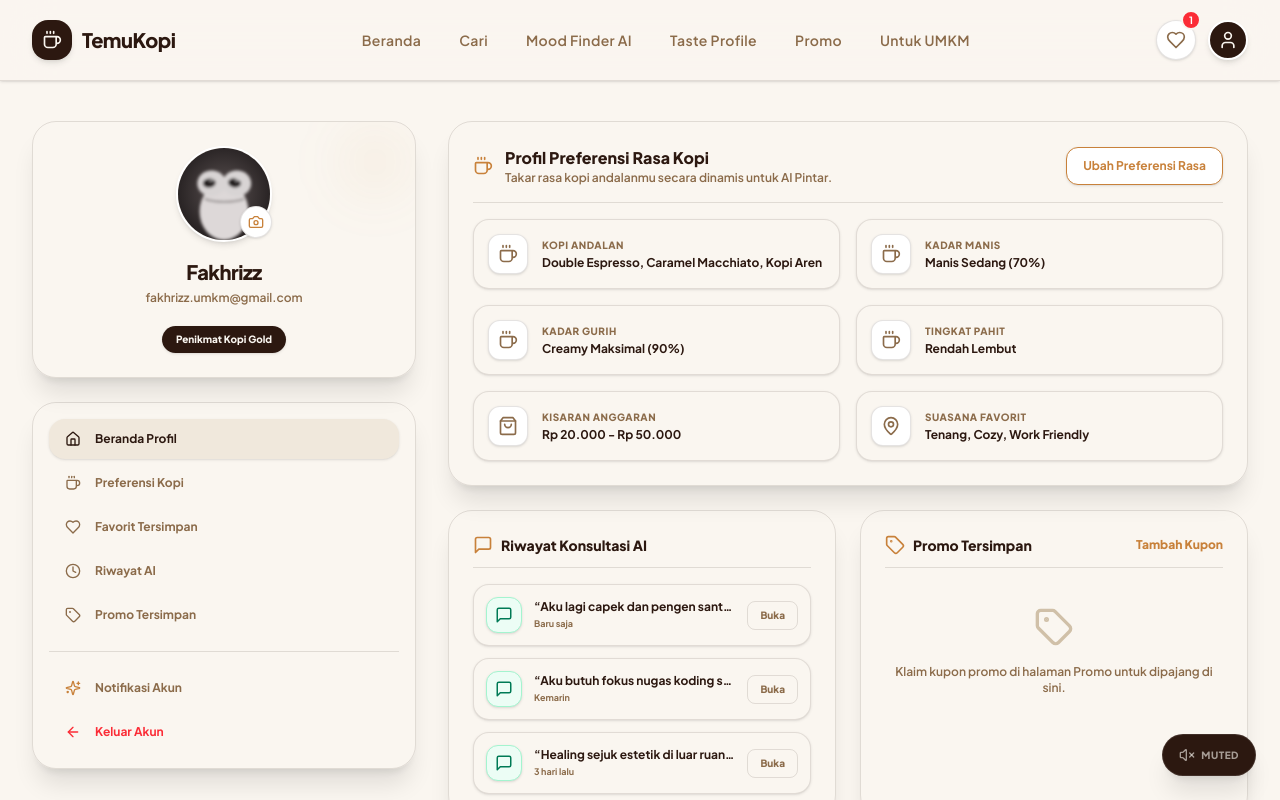
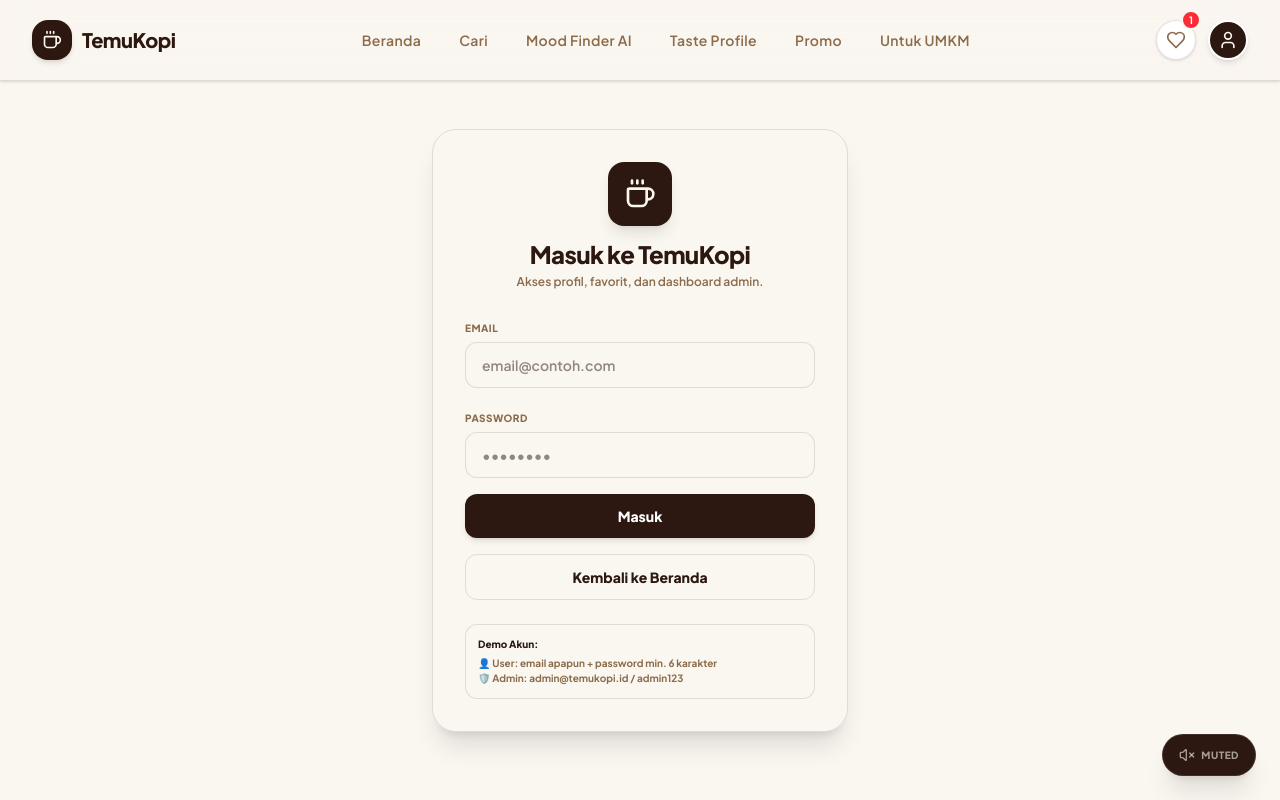
Before and after one commit to potydev/TemuKopi-Project, a React (Vite) app: page / in a window 1280 px wide. Both pictures are taken after a click on the button 1228 px from the left and 40 px from the top of the page. Shown: the top 800 px of the page. Built offline with nearby package versions, Linux system fonts and the light colour scheme.

Commit message:
Refaktor: menyederhanakan manajemen status login dan komponen UI.

```diff
--- a/src/app/App.tsx
+++ b/src/app/App.tsx
@@ -8,6 +8,10 @@ import {
   User, ShoppingBag, Map, Leaf, Utensils, Globe, Volume2, VolumeX,
 } from "lucide-react";
 import { ImageWithFallback } from "@/app/components/figma/ImageWithFallback";
+import { useApp } from "@/app/context/AppContext";
+import { LoginPage } from "@/app/pages/LoginPage";
+import { AdminPage } from "@/app/components/AdminPage";
+import { toast } from "sonner";
 
 // Import category icons
 import nugasIcon from "@/imports/nugas.png";
@@ -21,7 +25,7 @@ import malamIcon from "@/imports/malam.png";
 import favIcon from "@/imports/fav.png";
 import clockIcon from "@/imports/clock.png";
 
-type Page = "home" | "mood" | "rekomendasi" | "pencarian" | "detail" | "menu" | "promo" | "umkm" | "ulasan" | "favorit" | "profil";
+type Page = "home" | "mood" | "rekomendasi" | "pencarian" | "detail" | "menu" | "promo" | "umkm" | "ulasan" | "favorit" | "profil" | "login" | "admin";
 
 // ── Helpers ────────────────────────────────────────────────────────────────────
 const unsplash = (id: string, w = 800, h = 500) =>
@@ -45,6 +49,7 @@ interface Shop {
   reason: string;
   facilities: string[];
   city: string;
+  active?: boolean;
 }
 
 const INITIAL_SHOPS: Shop[] = [
@@ -425,6 +430,7 @@ function ShopCard({
 
 // ── Navbar ─────────────────────────────────────────────────────────────────────
 function Navbar({ page, nav, favCount }: { page: Page; nav: (p: Page) => void; favCount: number }) {
+  const { user } = useApp();
   const [open, setOpen] = useState(false);
   const links: { label: string; p: Page }[] = [
     { label: "Beranda", p: "home" },
@@ -473,7 +479,11 @@ function Navbar({ page, nav, favCount }: { page: Page; nav: (p: Page) => void; f
               )}
             </button>
             <button
-              onClick={() => nav("profil")}
+              onClick={() => {
+                if (!user) nav("login");
+                else if (user.role === "admin") nav("admin");
+                else nav("profil");
+              }}
               className="w-10 h-10 rounded-full bg-[#2C1810] flex items-center justify-center transition-spring hover:scale-110 active:scale-90 shadow-md border-2 border-white hover:bg-[#C8813A]"
             >
               <User className="w-5 h-5 text-[#FAF6F0]" />
@@ -512,6 +522,7 @@ function Navbar({ page, nav, favCount }: { page: Page; nav: (p: Page) => void; f
 
 // ── Bottom Nav (Mobile) ────────────────────────────────────────────────────────
 function BottomNav({ page, nav }: { page: Page; nav: (p: Page) => void }) {
+  const { user } = useApp();
   const items = [
     { Icon: Home, label: "Beranda", p: "home" as Page },
     { Icon: Search, label: "Cari", p: "pencarian" as Page },
@@ -525,7 +536,15 @@ function BottomNav({ page, nav }: { page: Page; nav: (p: Page) => void }) {
         {items.map(({ Icon, label, p }) => (
           <button
             key={p}
-            onClick={() => nav(p)}
+            onClick={() => {
+              if (p === "profil") {
+                if (!user) nav("login");
+                else if (user.role === "admin") nav("admin");
+                else nav("profil");
+              } else {
+                nav(p);
+              }
+            }}
             className="flex-1 flex flex-col items-center gap-0.5 py-3 transition-transform active:scale-95"
           >
             <Icon className={`w-5 h-5 transition-transform duration-200 ${page === p ? "text-[#C8813A] scale-110" : "text-[#8B6B4A]"}`} />
@@ -704,7 +723,7 @@ function HomePage({
           </button>
         </div>
         <div className="grid grid-cols-1 sm:grid-cols-2 lg:grid-cols-4 gap-6">
-          {shops.slice(0, 4).map((shop) => (
+          {shops.filter((s) => s.active !== false).slice(0, 4).map((shop) => (
             <ShopCard
               key={shop.id}
               shop={shop}
@@ -1313,6 +1332,7 @@ function PencarianPage({
 
   // Dynamic Filtering Logic based on active search states!
   const filteredShops = shops
+    .filter((shop) => shop.active !== false)
     .filter((shop) => {
       // 1. Search Query
       if (searchQuery.trim()) {
@@ -2678,6 +2698,19 @@ function ProfilPage({
   shops: Shop[];
   claimedPromos: Set<number>;
 }) {
+  const { user, setUser } = useApp();
+
+  useEffect(() => {
+    if (!user) {
+      nav("login");
+    }
+  }, [user, nav]);
+
+  if (!user) return null;
+
+  const displayName = user.name;
+  const displayEmail = user.email;
+  const displayRole = user.role === "admin" ? "Administrator" : (user.role === "merchant" ? "Merchant Partner" : "Penikmat Kopi Gold");
   const menuItems = [
     { icon: <Home className="w-4 h-4" />, label: "Beranda Profil", active: true },
     { icon: <Coffee className="w-4 h-4" />, label: "Preferensi Kopi" },
@@ -2721,20 +2754,28 @@ function ProfilPage({
             <div className="relative w-24 h-24 mx-auto mb-4">
               <img
                 src={PROFILE_IMAGE}
-                alt="Foto profil Fakhrizz"
+                alt={`Foto profil ${displayName}`}
                 className="w-24 h-24 rounded-full object-cover bg-[#F0E8DC] border-2 border-white shadow-md"
               />
               <button className="absolute right-0 bottom-1 w-8 h-8 rounded-full bg-white border border-border/30 shadow flex items-center justify-center cursor-pointer text-[#C8813A]">
                 <Camera className="w-4 h-4" />
               </button>
             </div>
-            <h1 className="text-xl font-extrabold text-[#2C1810] tracking-tight">Fakhrizz</h1>
-            <p className="text-xs text-[#8B6B4A] font-semibold mt-1 mb-5">fakhrizz.umkm@gmail.com</p>
-            <div className="flex gap-2 justify-center">
+            <h1 className="text-xl font-extrabold text-[#2C1810] tracking-tight">{displayName}</h1>
+            <p className="text-xs text-[#8B6B4A] font-semibold mt-1 mb-5">{displayEmail}</p>
+            <div className="flex gap-2 justify-center flex-wrap">
               <span className="text-[10px] font-extrabold bg-[#2C1810] text-[#FAF6F0] px-3.5 py-1.5 rounded-full shadow-sm">
-                Penikmat Kopi Gold
+                {user?.role === "admin" ? "🛡️ Administrator" : "Penikmat Kopi Gold"}
               </span>
             </div>
+            {user?.role === "admin" && (
+              <button
+                onClick={() => nav("admin")}
+                className="mt-4 w-full py-2.5 rounded-xl bg-gradient-to-r from-[#C8813A] to-[#A0641F] text-white text-xs font-extrabold shadow-md hover:shadow-lg transition-all"
+              >
+                Buka Admin Dashboard →
+              </button>
+            )}
 
             <div className="grid grid-cols-4 gap-2 mt-6 pt-6 border-t border-border/30 lg:hidden">
               {[
@@ -2771,7 +2812,14 @@ function ProfilPage({
               <button className="w-full flex items-center gap-3.5 rounded-2xl px-4 py-3 text-xs font-bold text-[#8B6B4A] hover:bg-[#FAF6F0]">
                 <Sparkles className="w-4 h-4 text-[#C8813A]" /> Notifikasi Akun
               </button>
-              <button className="w-full flex items-center gap-3.5 rounded-2xl px-4 py-3 text-xs font-bold text-red-500 hover:bg-red-50">
+              <button
+                onClick={() => {
+                  setUser(null);
+                  toast.success("Berhasil keluar akun.");
+                  nav("home");
+                }}
+                className="w-full flex items-center gap-3.5 rounded-2xl px-4 py-3 text-xs font-bold text-red-500 hover:bg-red-50"
+              >
                 <ArrowRight className="w-4 h-4 rotate-180" /> Keluar Akun
               </button>
             </div>
@@ -2916,8 +2964,35 @@ function ProfilPage({
 
 // ── Root App Component ────────────────────────────────────────────────────────
 export default function App() {
+  const { user, setUser } = useApp();
   const [page, setPage] = useState<Page>("home");
   const [shops, setShops] = useState<Shop[]>(INITIAL_SHOPS);
+
+  const toggleShopActive = (id: string) => {
+    setShops((prev) =>
+      prev.map((s) => (s.id === id ? { ...s, active: s.active === false ? true : false } : s))
+    );
+  };
+
+  const approveShop = (approved: any) => {
+    const newShop: Shop = {
+      id: approved.id,
+      name: approved.name,
+      rating: approved.rating,
+      reviews: approved.reviews,
+      distance: "0.5 km",
+      distanceNum: 0.5,
+      tags: ["Cozy", "WiFi"],
+      price: "Rp 15.000 – 40.000",
+      priceMin: 15000,
+      img: approved.img || unsplash("1501339847302-ac426a4a7cbb"),
+      reason: "Baru bergabung di TemuKopi!",
+      facilities: ["WiFi", "Parkir"],
+      city: approved.city,
+      active: true,
+    };
+    setShops((prev) => [newShop, ...prev]);
+  };
   const [favs, setFavs] = useState<Set<string>>(new Set(["tanamera"]));
   const [claimedPromos, setClaimedPromos] = useState<Set<number>>(new Set());
   const [globalSearchQuery, setGlobalSearchQuery] = useState("");
@@ -2985,6 +3060,12 @@ export default function App() {
       n.has(id) ? n.delete(id) : n.add(id);
       return n;
     });
+  };
+
+  const handleLogin = (loggedInUser: any) => {
+    setUser(loggedInUser);
+    toast.success(`Selamat datang kembali, ${loggedInUser.name}!`);
+    nav("profil");
   };
 
   return (
@@ -3076,6 +3157,27 @@ export default function App() {
               setSelectedShopId={setSelectedShopId}
             />
           )}
+          {page === "login" && (
+            <LoginPage nav={nav} onLogin={handleLogin} />
+          )}
+          {page === "admin" && (
+            user?.role === "admin" ? (
+              <AdminPage
+                adminName={user.name}
+                shops={shops}
+                onToggleShopActive={toggleShopActive}
+                onApproveShop={approveShop}
+                onLogout={() => {
+                  setUser(null);
+                  toast.success("Berhasil keluar akun.");
+                  nav("home");
+                }}
+                nav={nav}
+              />
+            ) : (
+              <LoginPage nav={nav} onLogin={handleLogin} />
+            )
+          )}
           {page === "profil" && (
             <ProfilPage
               nav={nav}
--- /dev/null
+++ b/src/app/context/AppContext.tsx
@@ -0,0 +1,49 @@
+import { createContext, useContext, useState, ReactNode } from "react";
+
+export interface User {
+  name: string;
+  email: string;
+  role: "admin" | "merchant" | "user";
+}
+
+interface AppContextType {
+  user: User | null;
+  setUser: (user: User | null) => void;
+}
+
+const AppContext = createContext<AppContextType | undefined>(undefined);
+
+export function AppProvider({ children }: { children: ReactNode }) {
+  const [user, setUser] = useState<User | null>(() => {
+    try {
+      const saved = localStorage.getItem("temukopi_user");
+      return saved ? JSON.parse(saved) : null;
+    } catch (e) {
+      console.error("Failed to parse user from localStorage", e);
+      return null;
+    }
+  });
+
+  const handleSetUser = (newUser: User | null) => {
+    setUser(newUser);
+    if (newUser) {
+      localStorage.setItem("temukopi_user", JSON.stringify(newUser));
+    } else {
+      localStorage.removeItem("temukopi_user");
+    }
+  };
+
+  return (
+    <AppContext.Provider value={{ user, setUser: handleSetUser }}>
+      {children}
+    </AppContext.Provider>
+  );
+}
+
+export function useApp() {
+  const context = useContext(AppContext);
+  if (!context) {
+    throw new Error("useApp must be used within an AppProvider");
+  }
+  return context;
+}
--- a/src/app/pages/LoginPage.tsx
+++ b/src/app/pages/LoginPage.tsx
@@ -1,139 +1,86 @@
-import { useState } from "react";
-import { useNavigate } from "react-router";
-import { Icons } from "@/app/components/Icons";
-import { useApp } from "@/app/context/AppContext";
-import { motion } from "motion/react";
-import { toast } from "sonner";
+import { useState, type FormEvent } from "react";
+import { Coffee } from "lucide-react";
 
-export function LoginPage() {
+export interface CurrentUser {
+    name: string;
+    email: string;
+    role: "user" | "admin";
+}
+
+interface LoginPageProps {
+    onLogin: (user: CurrentUser) => void;
+    nav: (page: any) => void;
+}
+
+export function LoginPage({ onLogin, nav }: LoginPageProps) {
     const [email, setEmail] = useState("");
     const [password, setPassword] = useState("");
-    const [isLoading, setIsLoading] = useState(false);
-    const { setUser } = useApp();
-    const navigate = useNavigate();
+    const [error, setError] = useState("");
+    const [loading, setLoading] = useState(false);
 
-    const handleLogin = (e: React.FormEvent) => {
+    const submit = (e: FormEvent) => {
         e.preventDefault();
-        setIsLoading(true);
-
-        // Simulate login
+        setError("");
+        setLoading(true);
         setTimeout(() => {
-            setIsLoading(false);
-            if (email === "admin@temukopi.id") {
-                setUser({ name: "Admin TemuKopi", email, role: "admin" });
-                toast.success("Selamat datang, Admin!");
-                navigate("/");
-            } else if (email === "merchant@temukopi.id") {
-                setUser({ name: "Kopi Kenangan", email, role: "merchant" });
-                toast.success("Halo, Merchant!");
-                navigate("/");
+            setLoading(false);
+            if (email === "admin@temukopi.id" && password === "admin123") {
+                onLogin({ name: "Admin TemuKopi", email, role: "admin" });
+            } else if (email && password.length >= 6) {
+                onLogin({ name: email.split("@")[0] || "Pengguna", email, role: "user" });
             } else {
-                setUser({ name: "Fakhrizz", email, role: "user" });
-                toast.success("Login Berhasil!");
-                navigate("/");
+                setError("Email atau password tidak valid. Min. 6 karakter.");
             }
-        }, 1500);
+        }, 500);
     };
 
     return (
-        <div className="min-h-screen bg-[#FAF6F0] flex items-center justify-center p-4 relative overflow-hidden">
-            {/* Decorative elements */}
-            <div className="absolute top-[-10%] left-[-10%] w-64 h-64 bg-[#C8813A]/5 rounded-full blur-3xl animate-pulse" />
-            <div className="absolute bottom-[-10%] right-[-10%] w-96 h-96 bg-[#2C1810]/5 rounded-full blur-3xl" />
-
-            <motion.div
-                initial={{ opacity: 0, y: 20 }}
-                animate={{ opacity: 1, y: 0 }}
-                className="w-full max-w-md bg-white rounded-[32px] p-8 md:p-10 shadow-[0_32px_64px_-16px_rgba(44,24,16,0.1)] border border-[#2C1810]/5 z-10"
-            >
-                <div className="text-center mb-8">
-                    <div className="w-16 h-16 rounded-2xl bg-[#2C1810] flex items-center justify-center mx-auto mb-4 shadow-lg">
-                        <Icons.Coffee className="w-8 h-8 text-[#FAF6F0]" />
+        <div className="max-w-md mx-auto px-4 py-12 animate-fadeIn">
+            <div className="bg-card border border-border/80 rounded-3xl p-8 shadow-xl">
+                <div className="flex flex-col items-center mb-6">
+                    <div className="w-16 h-16 rounded-2xl bg-[#2C1810] flex items-center justify-center mb-3 shadow-lg">
+                        <Coffee className="w-8 h-8 text-[#FAF6F0]" />
                     </div>
-                    <h1 className="text-2xl font-extrabold text-[#2C1810]">TemuKopi</h1>
-                    <p className="text-sm text-[#8B6B4A] font-medium mt-1">
-                        Masuk untuk menjelajahi rasa kopi terbaik
-                    </p>
+                    <h1 className="font-extrabold text-2xl text-[#2C1810] tracking-tight">Masuk ke TemuKopi</h1>
+                    <p className="text-xs text-[#8B6B4A] font-semibold mt-1 text-center">Akses profil, favorit, dan dashboard admin.</p>
                 </div>
-
-                <form onSubmit={handleLogin} className="space-y-5">
-                    <div className="space-y-2">
-                        <label className="text-xs font-bold text-[#8B6B4A] uppercase tracking-wider ml-1">
-                            Email
-                        </label>
-                        <div className="relative">
-                            <div className="absolute inset-y-0 left-0 pl-4 flex items-center pointer-events-none text-[#8B6B4A]">
-                                <Icons.User className="w-4 h-4" />
-                            </div>
+                <form onSubmit={submit} className="space-y-4">
+                    <div>
+                        <label className="text-[10px] font-extrabold text-[#8B6B4A] uppercase tracking-wider">Email</label>
                         <input
                             type="email"
                             required
                             value={email}
                             onChange={(e) => setEmail(e.target.value)}
-                                placeholder="nama@email.com"
-                                className="w-full bg-[#FAF6F0] border border-[#2C1810]/10 rounded-2xl py-3.5 pl-11 pr-4 text-sm font-semibold text-[#2C1810] outline-none focus:ring-2 focus:ring-[#C8813A] focus:bg-white transition-all shadow-inner"
+                            placeholder="email@contoh.com"
+                            className="w-full mt-1 px-4 py-3 rounded-xl border border-border/40 bg-[#FAF6F0]/50 text-sm font-semibold text-[#2C1810] focus:outline-none focus:border-[#C8813A]"
                         />
                     </div>
-                    </div>
-
-                    <div className="space-y-2">
-                        <label className="text-xs font-bold text-[#8B6B4A] uppercase tracking-wider ml-1">
-                            Kata Sandi
-                        </label>
-                        <div className="relative">
-                            <div className="absolute inset-y-0 left-0 pl-4 flex items-center pointer-events-none text-[#8B6B4A]">
-                                <Icons.CheckCircle2 className="w-4 h-4" />
-                            </div>
+                    <div>
+                        <label className="text-[10px] font-extrabold text-[#8B6B4A] uppercase tracking-wider">Password</label>
                         <input
                             type="password"
                             required
                             value={password}
                             onChange={(e) => setPassword(e.target.value)}
                             placeholder="••••••••"
-                                className="w-full bg-[#FAF6F0] border border-[#2C1810]/10 rounded-2xl py-3.5 pl-11 pr-4 text-sm font-semibold text-[#2C1810] outline-none focus:ring-2 focus:ring-[#C8813A] focus:bg-white transition-all shadow-inner"
+                            className="w-full mt-1 px-4 py-3 rounded-xl border border-border/40 bg-[#FAF6F0]/50 text-sm font-semibold text-[#2C1810] focus:outline-none focus:border-[#C8813A]"
                         />
                     </div>
-                    </div>
-
-                    <button
-                        type="submit"
-                        disabled={isLoading}
-                        className="w-full py-4 rounded-2xl bg-[#2C1810] text-white font-extrabold text-sm hover:bg-[#C8813A] active:scale-[0.98] transition-all shadow-lg shadow-[#2C1810]/20 flex items-center justify-center gap-2"
-                    >
-                        {isLoading ? (
-                            <div className="w-5 h-5 border-2 border-white/30 border-t-white rounded-full animate-spin" />
-                        ) : (
-                            <>
-                                Masuk Sekarang
-                                <Icons.ArrowRight className="w-4 h-4" />
-                            </>
-                        )}
+                    {error && <p className="text-xs text-red-500 font-bold bg-red-50 p-2 rounded-lg">{error}</p>}
+                    <button type="submit" disabled={loading} className="w-full py-3 rounded-xl bg-[#2C1810] hover:bg-[#C8813A] text-white text-sm font-extrabold transition-colors shadow-md disabled:opacity-60">
+                        {loading ? "Memproses..." : "Masuk"}
+                    </button>
+                    <button type="button" onClick={() => nav("home")} className="w-full py-3 rounded-xl bg-transparent border border-border/40 hover:bg-[#FAF6F0] text-[#2C1810] text-sm font-extrabold transition-all active:scale-98">
+                        Kembali ke Beranda
                     </button>
                 </form>
-
-                <div className="mt-8 pt-8 border-t border-[#2C1810]/5 text-center">
-                    <p className="text-xs text-[#8B6B4A] font-medium">
-                        Belum punya akun?{" "}
-                        <button className="text-[#C8813A] font-bold hover:underline">
-                            Daftar Gratis
-                        </button>
-                    </p>
-                    <div className="mt-4 flex flex-wrap justify-center gap-2">
-                        <button
-                            onClick={() => { setEmail("admin@temukopi.id"); setPassword("admin123"); }}
-                            className="text-[10px] px-2 py-1 rounded-full bg-[#F0E8DC] text-[#8B6B4A] font-bold hover:bg-[#2C1810] hover:text-white transition-colors"
-                        >
-                            Demo Admin
-                        </button>
-                        <button
-                            onClick={() => { setEmail("merchant@temukopi.id"); setPassword("merchant123"); }}
-                            className="text-[10px] px-2 py-1 rounded-full bg-[#F0E8DC] text-[#8B6B4A] font-bold hover:bg-[#2C1810] hover:text-white transition-colors"
-                        >
-                            Demo Merchant
-                        </button>
+                <div className="mt-6 p-3 rounded-xl bg-[#FAF6F0] border border-border/30 text-[10px] font-bold text-[#8B6B4A]">
+                    <p className="text-[#2C1810] font-extrabold mb-1">Demo Akun:</p>
+                    <p>👤 User: email apapun + password min. 6 karakter</p>
+                    <p>🛡️ Admin: admin@temukopi.id / admin123</p>
                 </div>
             </div>
-            </motion.div>
         </div>
     );
 }
--- a/src/main.tsx
+++ b/src/main.tsx
@@ -1,6 +1,13 @@
+import { createRoot } from "react-dom/client";
+import { BrowserRouter } from "react-router";
+import { AppProvider } from "./app/context/AppContext";
+import App from "./app/App.tsx";
+import "./styles/index.css";
 
-  import { createRoot } from "react-dom/client";
-  import App from "./app/App.tsx";
-  import "./styles/index.css";
-
-  createRoot(document.getElementById("root")!).render(<App />);
+createRoot(document.getElementById("root")!).render(
+  <BrowserRouter>
+    <AppProvider>
+      <App />
+    </AppProvider>
+  </BrowserRouter>
+);
--- a/src/styles/theme.css
+++ b/src/styles/theme.css
@@ -216,6 +216,24 @@
   animation: fadeUpPage 550ms cubic-bezier(0.25, 1, 0.5, 1) forwards;
 }
 
+@keyframes fadeIn {
+  from { opacity: 0; }
+  to { opacity: 1; }
+}
+
+.animate-fadeIn {
+  animation: fadeIn 300ms ease-out forwards;
+}
+
+@keyframes scaleUp {
+  from { transform: scale(0.95); opacity: 0; }
+  to { transform: scale(1); opacity: 1; }
+}
+
+.animate-scaleUp {
+  animation: scaleUp 400ms cubic-bezier(0.34, 1.56, 0.64, 1) forwards;
+}
+
 @keyframes preloaderFadeOut {
   from {
     opacity: 1;
```
Also changed, not shown: src/app/components/Icons.tsx (added, +8 -0 lines). Lines whose indentation alone changed are shown as unchanged.
